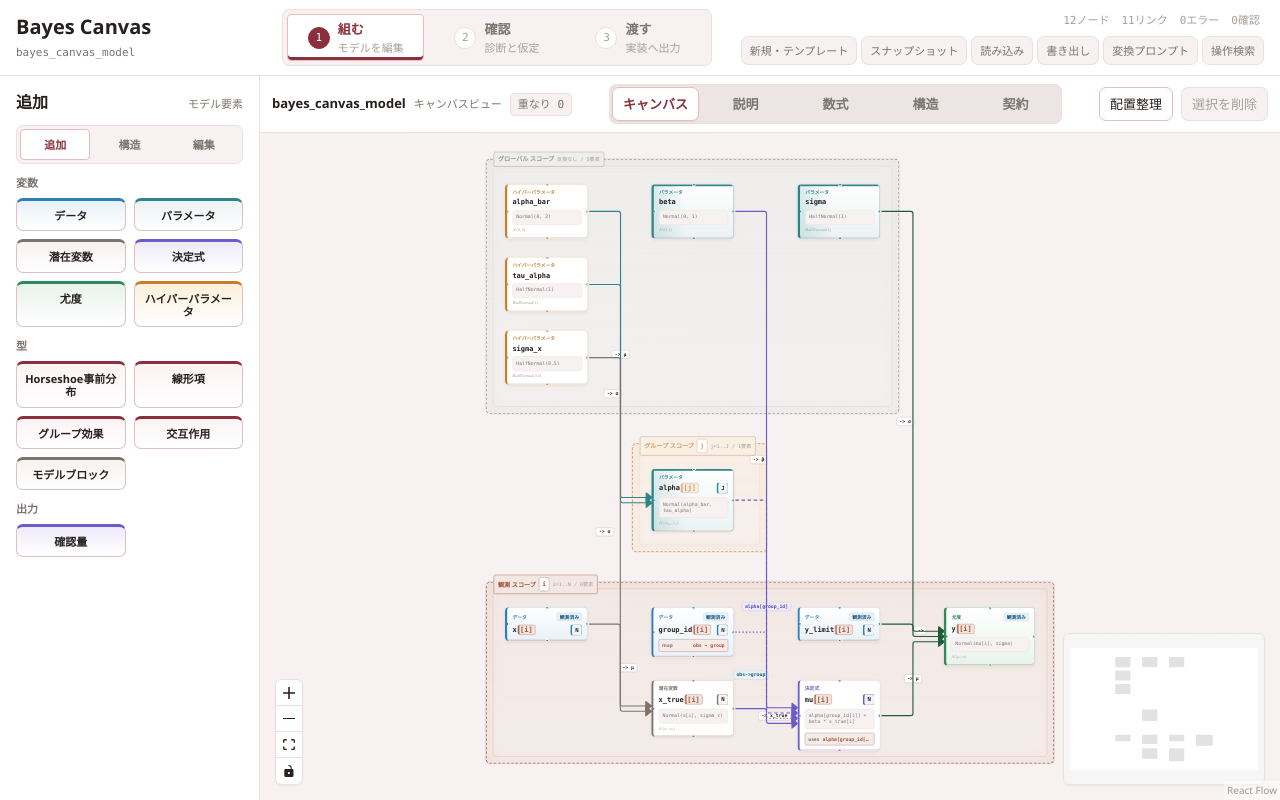
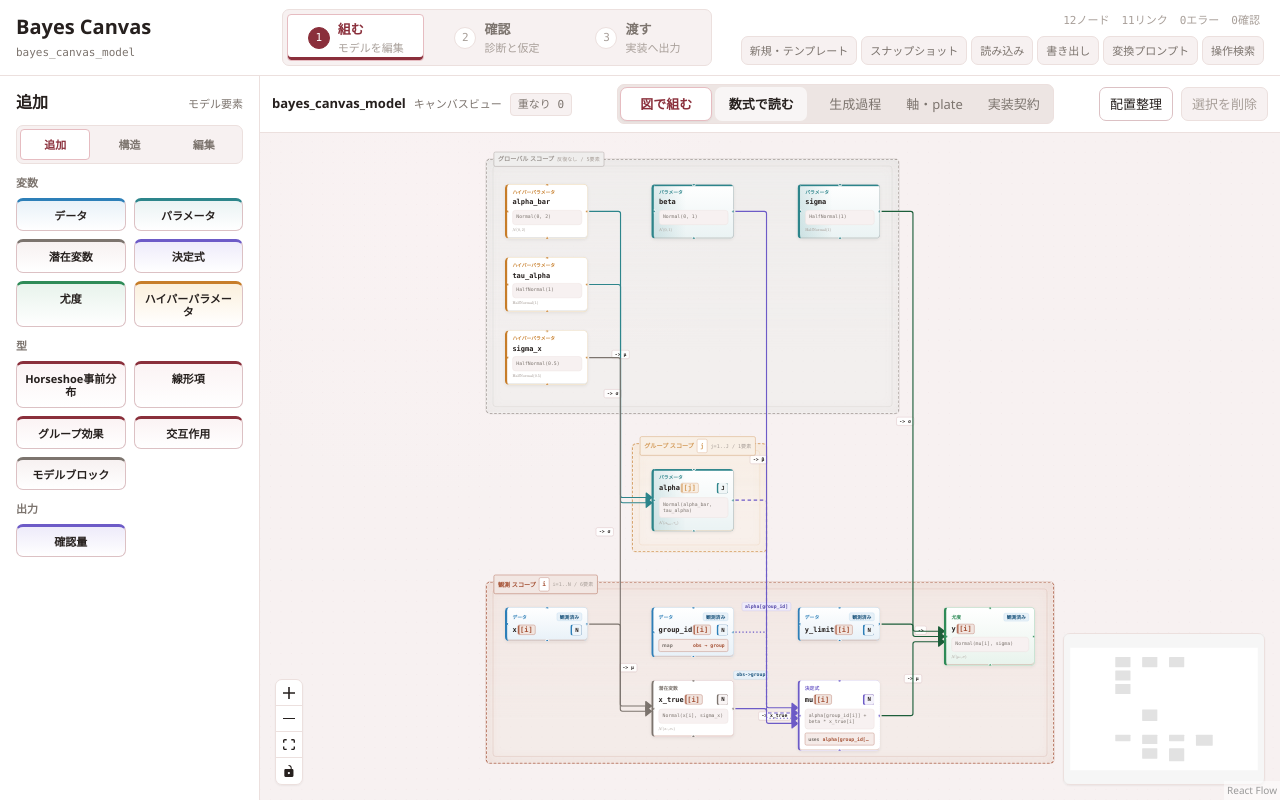
Before and after one commit to mryk814/bayes-canvas, a React (Vite) app in the folder app/: page / in a window 1280 px wide. Built offline with nearby package versions, Linux system fonts and the light colour scheme.

Commit message:
refactor: clarify model view roles

```diff
--- a/app/scripts/ui-smoke.mjs
+++ b/app/scripts/ui-smoke.mjs
@@ -2,6 +2,7 @@
 import { readFile } from 'node:fs/promises';
 
 const appSource = await readFile(new URL('../src/App.tsx', import.meta.url), 'utf8');
+const projectionSource = await readFile(new URL('../src/lib/modelViewProjections.ts', import.meta.url), 'utf8');
 const builtIndex = await readFile(new URL('../dist/index.html', import.meta.url), 'utf8');
 
 assert.match(builtIndex, /<div id="root"><\/div>/u);
@@ -18,8 +19,12 @@
   '空のモデルから始める',
   'workspace-${workStage}',
   'undoDeleteSnapshot',
+  '図で組む',
 ]) {
   assert.ok(appSource.includes(marker), `UI smoke marker missing: ${marker}`);
+}
+for (const marker of ['数式で読む', '生成過程', '軸・plate', '実装契約']) {
+  assert.ok(projectionSource.includes(marker), `Projection marker missing: ${marker}`);
 }
 
 const css = await readFile(new URL('../src/styles.css', import.meta.url), 'utf8');
--- a/app/src/App.tsx
+++ b/app/src/App.tsx
@@ -3450,14 +3450,16 @@
             <div className="model-view-tabs" role="tablist" aria-label="モデルビュー">
               {modelViewProjections.map((projection) => (
                 <button
+                  aria-label={`${projection.title}: ${projection.purpose}`}
                   aria-selected={activeModelView === projection.id}
                   className={activeModelView === projection.id ? 'is-active' : undefined}
+                  data-view-role={projection.id === 'canvas' || projection.id === 'equations' ? 'primary' : 'detail'}
                   key={projection.id}
                   onClick={() => setActiveModelView(projection.id)}
                   role="tab"
                   type="button"
                 >
-                  {projection.title}
+                  {projection.id === 'canvas' ? '図で組む' : projection.title}
                 </button>
               ))}
             </div>
@@ -3481,6 +3483,8 @@
           <CanvasPane
             activeModelView={activeModelView}
             activeProjection={activeProjection}
+            modelIr={modelIr}
+            document={compiledCanvas.document}
             nodes={visibleFlowNodes}
             edges={labeledEdges}
             nodeTypes={nodeTypes}
@@ -3500,6 +3504,7 @@
             onSelectPlateNodes={selectPlateNodes}
             onCopyProjection={copyText}
             onSelectProjectionEntity={selectProjectionEntity}
+            onSelectNode={(nodeId) => selectNodeForEditing(nodeId, { focusEditor: true })}
           />
         </section>
 
--- a/app/src/components/CanvasPane.tsx
+++ b/app/src/components/CanvasPane.tsx
@@ -16,8 +16,10 @@
 } from '@xyflow/react';
 
 import { ModelProjectionView } from './ModelProjectionView';
+import { MathView } from './MathView';
+import type { ModelDocument } from '../lib/core/model';
 import type { ModelViewProjection, ModelViewProjectionId } from '../lib/modelViewProjections';
-import type { BayesNodeData } from '../lib/modelIr';
+import type { BayesNodeData, ModelIr } from '../lib/modelIr';
 
 export interface FlowViewportControls {
   fitView: (options?: { padding?: number; duration?: number }) => Promise<boolean>;
@@ -43,6 +45,8 @@
 interface CanvasPaneProps {
   activeModelView: ModelViewProjectionId;
   activeProjection: ModelViewProjection;
+  modelIr: ModelIr;
+  document: ModelDocument;
   nodes: Node<BayesNodeData>[];
   edges: Edge[];
   nodeTypes: NodeTypes;
@@ -59,11 +63,14 @@
   onSelectPlateNodes: (nodeIds: string[], additive: boolean) => void;
   onCopyProjection: (value: string) => void;
   onSelectProjectionEntity: (entityId: string) => void;
+  onSelectNode: (nodeId: string) => void;
 }
 
 export function CanvasPane({
   activeModelView,
   activeProjection,
+  modelIr,
+  document,
   nodes,
   edges,
   nodeTypes,
@@ -80,7 +87,16 @@
   onSelectPlateNodes,
   onCopyProjection,
   onSelectProjectionEntity,
+  onSelectNode,
 }: CanvasPaneProps) {
+  if (activeModelView === 'equations') {
+    return (
+      <div className="equation-projection-view">
+        <MathView model={modelIr} document={document} onSelectNode={onSelectNode} />
+      </div>
+    );
+  }
+
   if (activeModelView !== 'canvas') {
     return (
       <ModelProjectionView
--- a/app/src/components/MathView.tsx
+++ b/app/src/components/MathView.tsx
@@ -66,8 +66,8 @@
       {document ? (
         <div className="math-section">
           <h3 className="math-section-title">
-            <span>ModelDocument</span>
-            <span className="math-section-count">{document.entityOrder.length}</span>
+            <span>モデル全体</span>
+            <span className="math-section-count">{document.entityOrder.length}要素</span>
           </h3>
           <div className="math-section-lines">
             <div className="math-line">
--- a/app/src/lib/modelViewProjections.ts
+++ b/app/src/lib/modelViewProjections.ts
@@ -74,7 +74,7 @@
   handoff?: HandoffBundle;
 }
 
-const VIEW_ORDER: ModelViewProjectionId[] = ['canvas', 'story', 'equations', 'structure', 'contract'];
+const VIEW_ORDER: ModelViewProjectionId[] = ['canvas', 'equations', 'story', 'structure', 'contract'];
 
 export function buildModelViewProjections({
   document,
@@ -198,8 +198,8 @@
 
   return {
     id: 'story',
-    title: '説明',
-    purpose: 'ModelDocumentとSemanticModelから生成した、読みやすい生成過程の説明。',
+    title: '生成過程',
+    purpose: 'モデルが値を生成する順番を、文章で追うビュー。',
     source,
     consumes: [
       { source: 'ModelDocument', fields: ['entities', 'entityOrder', 'plates', 'axes'] },
@@ -292,8 +292,8 @@
 
   return {
     id: 'equations',
-    title: '数式',
-    purpose: 'compilerの式ソースと揃えて確認する、数式中心のビュー。',
+    title: '数式で読む',
+    purpose: 'モデル全体を、つながった数式として読むビュー。',
     source,
     consumes: [
       { source: 'ModelDocument', fields: ['entities.*.distribution', 'entities.*.expression', 'entities.*.valueType'] },
@@ -379,8 +379,8 @@
 
   return {
     id: 'structure',
-    title: '構造',
-    purpose: '軸、反復範囲、shape、入れ子、index対応、意味的な依存関係を確認するビュー。',
+    title: '軸・plate',
+    purpose: '軸、shape、plate、index対応を確認する設計ビュー。',
     source,
     consumes: [
       { source: 'ModelDocument', fields: ['axes', 'plates', 'entities.*.valueType', 'entities.*.plateIds'] },
@@ -519,8 +519,8 @@
 
   return {
     id: 'contract',
-    title: '契約',
-    purpose: '同じ正本ドキュメントから生成される、実装・レビュー用の受け渡し情報。',
+    title: '実装契約',
+    purpose: '観測データ、確認量、仮定、出力先の対応状況を確認する受け渡しビュー。',
     source,
     consumes: [
       { source: 'ModelDocument', fields: ['entities', 'notes', 'noteOrder'] },
--- a/app/src/styles.css
+++ b/app/src/styles.css
@@ -908,10 +908,9 @@
 }
 
 .model-view-tabs {
-  display: grid;
-  grid-template-columns: repeat(5, minmax(72px, 1fr));
+  display: flex;
+  align-items: center;
   gap: 3px;
-  min-width: min(420px, 100%);
   padding: 2px;
   background: color-mix(in srgb, var(--color-surface-muted) 74%, transparent);
   border: 1px solid var(--color-border-subtle);
@@ -919,7 +918,7 @@
 }
 
 .model-view-tabs button {
-  min-width: 0;
+  min-width: 72px;
   padding: 6px 7px;
   border-color: transparent;
   background: transparent;
@@ -931,6 +930,21 @@
   white-space: nowrap;
 }
 
+.model-view-tabs button[data-view-role='primary'] {
+  min-width: 92px;
+  color: var(--color-text);
+  background: color-mix(in srgb, var(--color-surface) 64%, transparent);
+}
+
+.model-view-tabs button:nth-child(3) {
+  margin-left: var(--space-2);
+}
+
+.model-view-tabs button[data-view-role='detail'] {
+  color: var(--color-text-secondary);
+  font-weight: var(--weight-semibold);
+}
+
 .model-view-tabs button.is-active {
   color: var(--color-accent);
   background: var(--color-surface);
@@ -947,9 +961,30 @@
 }
 
 .canvas > .react-flow,
-.canvas > .projection-view {
+.canvas > .projection-view,
+.canvas > .equation-projection-view {
   flex: 1;
   min-height: 0;
+}
+
+.equation-projection-view {
+  overflow: auto;
+  padding: var(--space-4);
+  background: var(--color-surface);
+}
+
+.equation-projection-view .math-view {
+  max-width: 1080px;
+  margin: 0 auto;
+}
+
+.equation-projection-view .math-section-lines {
+  padding: var(--space-4);
+  background: var(--color-surface-subtle);
+}
+
+.equation-projection-view .tex-math .katex {
+  font-size: var(--text-lg);
 }
 
 .canvas-empty-state {
```
Also changed, not shown: 1 other file (tests, documents, lock files or other folders).
